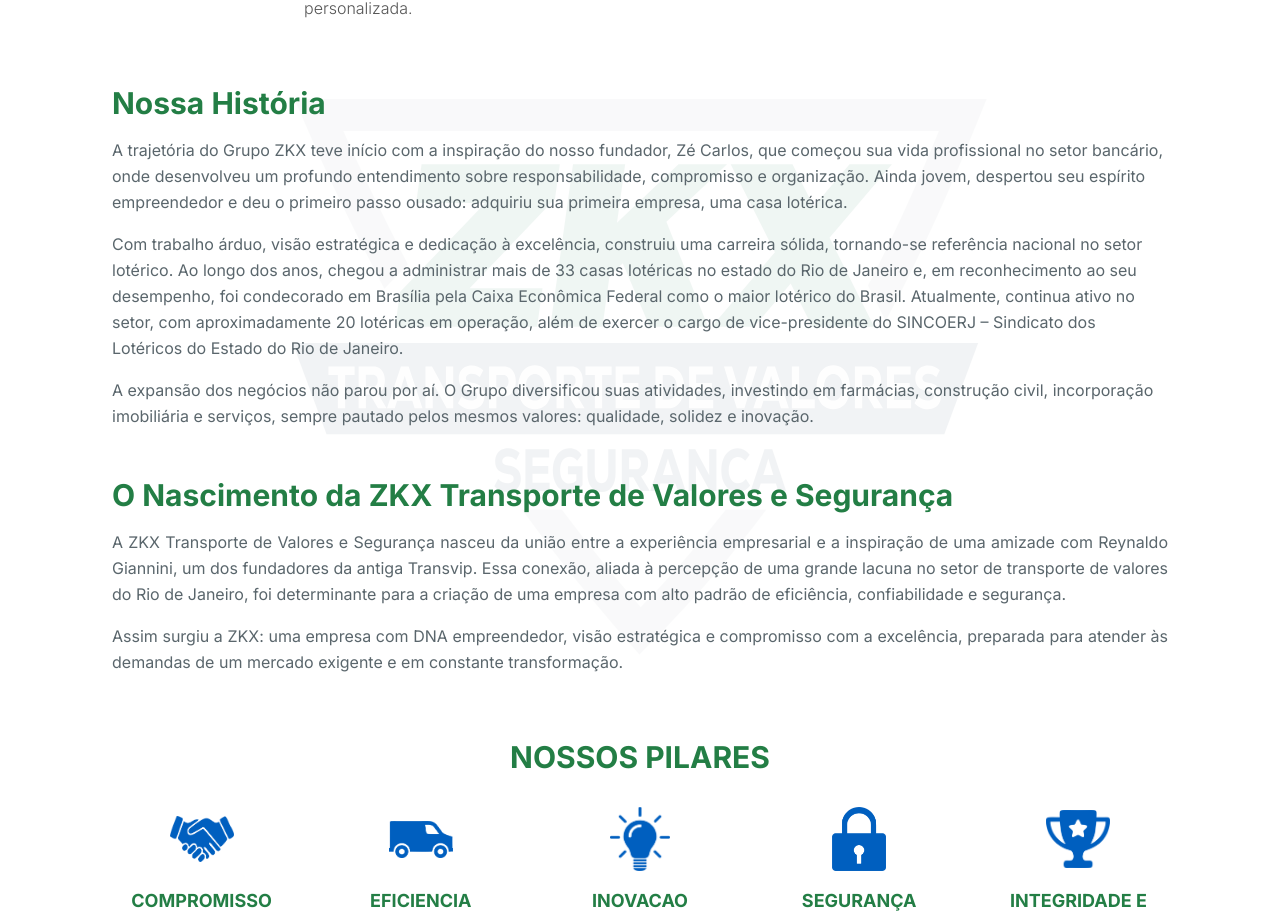
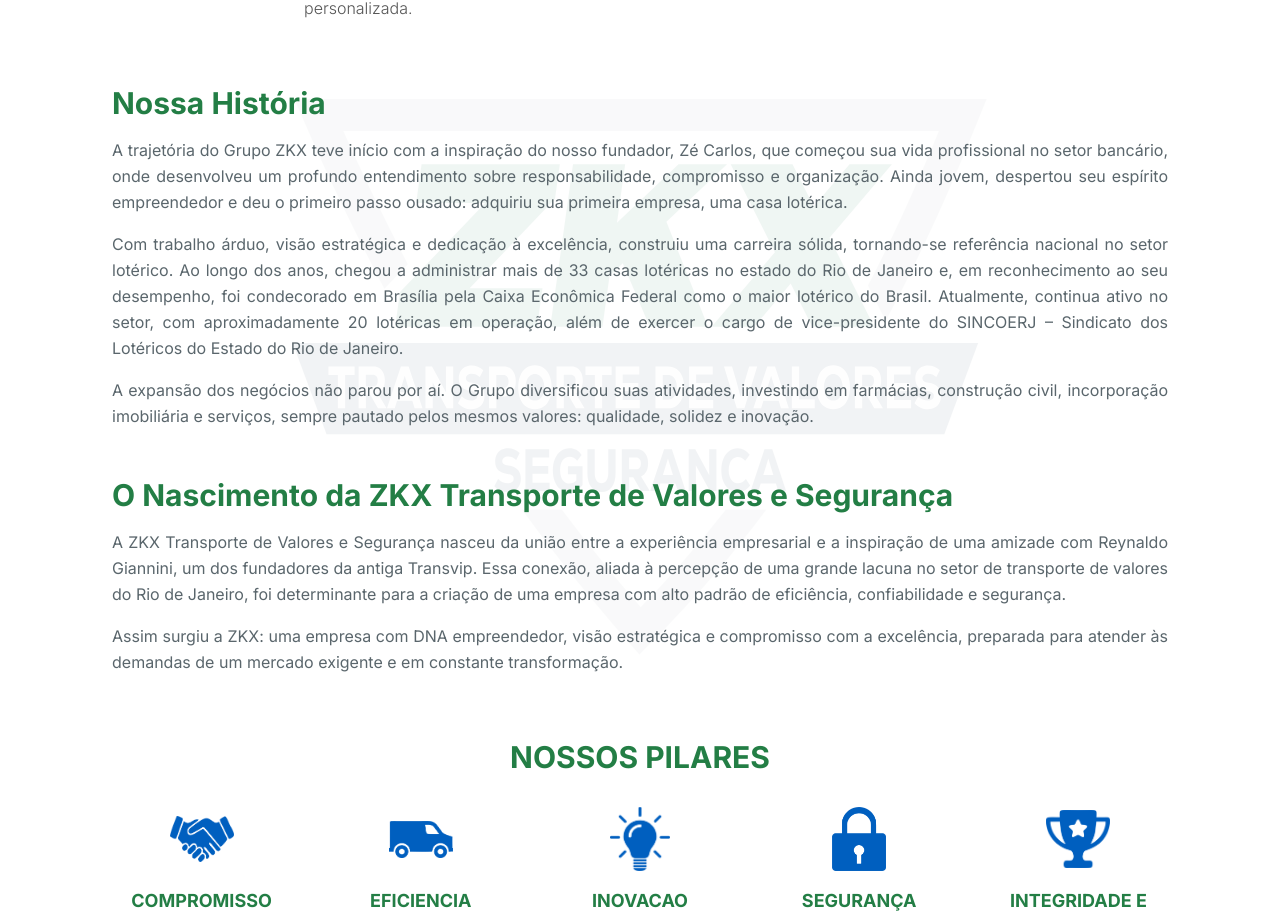
Before and after one commit to Grupo-zkx/secure-shine-boost, a React (Vite) app: page / in a window 1280 px wide. Shown: the part 1054-1973 px from the top of the page. Built offline with nearby package versions, Linux system fonts and the light colour scheme.

Commit message:
text-justify no component sobre

```diff
--- a/src/components/AboutSection.tsx
+++ b/src/components/AboutSection.tsx
@@ -90,7 +90,7 @@ const AboutSection = () => (
             >
               Nossa História
             </h3>
-            <div className="text-base text-[#5a666c] space-y-4 leading-relaxed mt-4">
+            <div className="text-base text-justify text-[#5a666c] space-y-4 leading-relaxed mt-4">
               <p>
                 A trajetória do Grupo ZKX teve início com a inspiração do nosso
                 fundador, Zé Carlos, que começou sua vida profissional no setor
@@ -128,7 +128,7 @@ const AboutSection = () => (
             >
               O Nascimento da ZKX Transporte de Valores e Segurança
             </h3>
-            <div className="text-base text-[#5a666c] space-y-4 leading-relaxed mt-4 text-justify">
+            <div className="text-base text-justify text-[#5a666c] space-y-4 leading-relaxed mt-4 text-justify">
               <p>
                 A ZKX Transporte de Valores e Segurança nasceu da união entre a
                 experiência empresarial e a inspiração de uma amizade com
```
